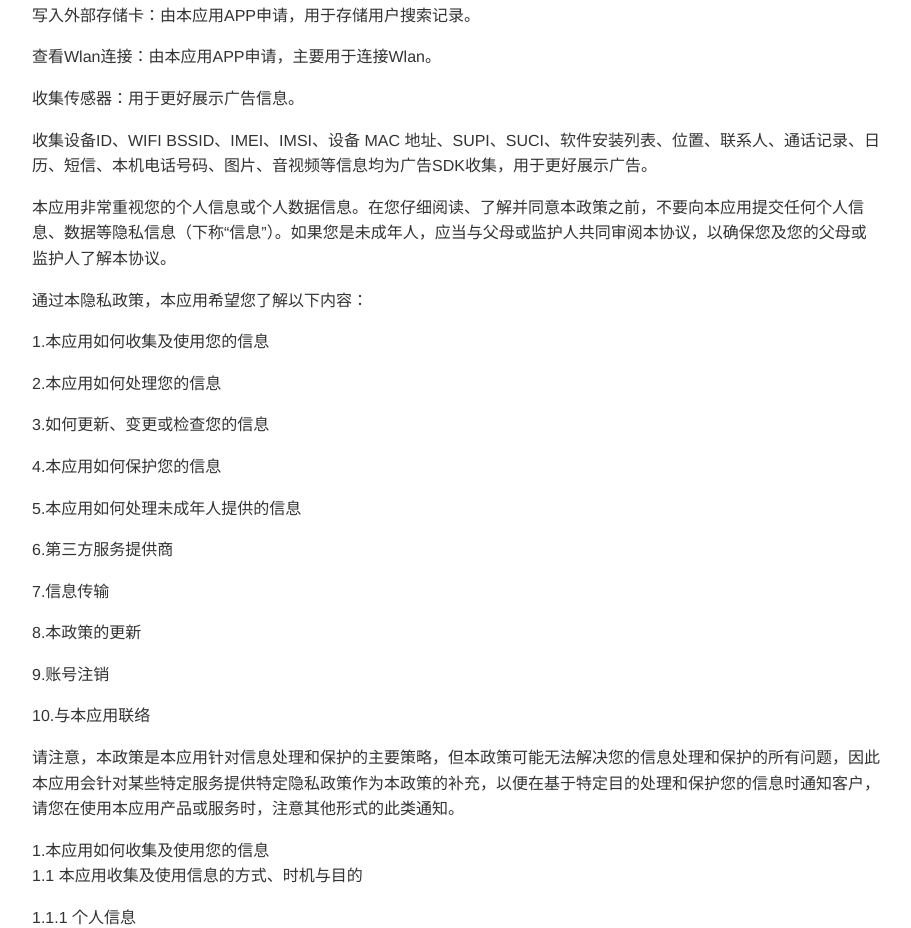
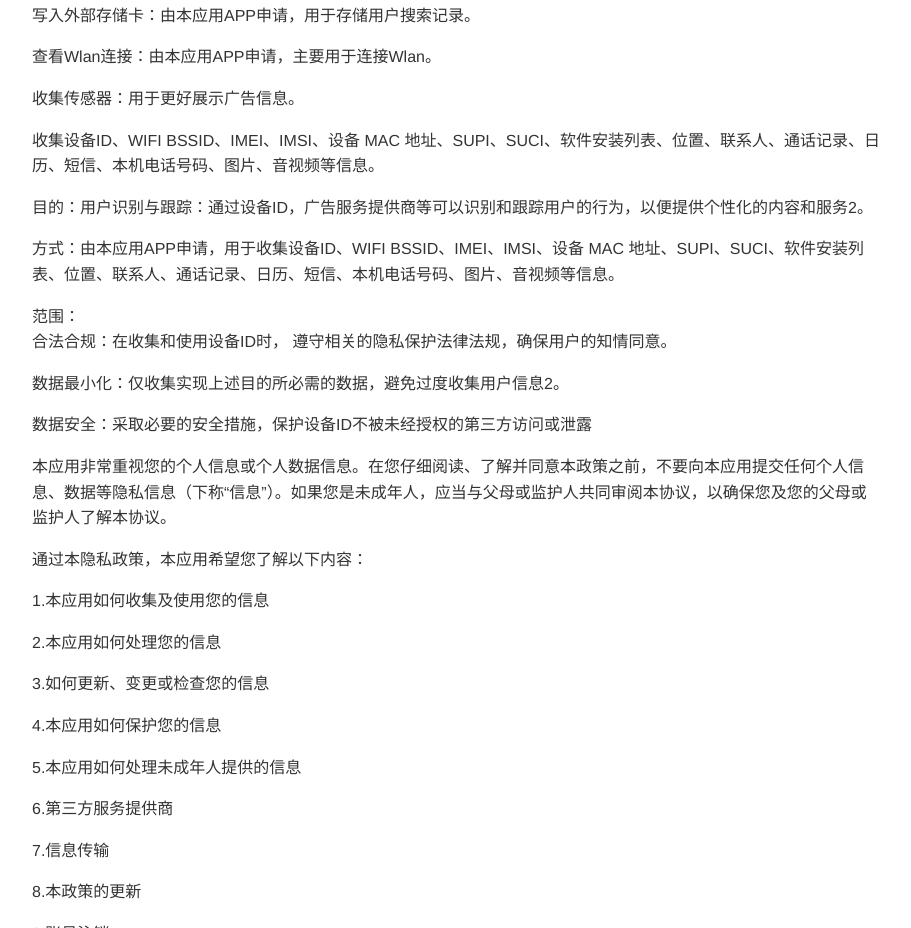
Before and after one commit to CambrianIndusty/xmzydaandq, a plain HTML site: page index.html in a window 1280 px wide. Shown: the part 1453-2381 px from the top of the page, without its empty margins (183-1094 px from the left). Drawn offline with nearby package versions, Linux system fonts and the light colour scheme.

Commit message:
Update index.html

```diff
--- a/index.html
+++ b/index.html
@@ -1,4 +1,4 @@
-<!DOCTYPE html><html><head>
+ <!DOCTYPE html><html><head>
       <title>index</title>
       <meta charset="utf-8">
       <meta name="viewport" content="width=device-width, initial-scale=1.0">
@@ -60,7 +60,13 @@
 <p>写入外部存储卡：由本应用APP申请，用于存储用户搜索记录。</p>
 <p>查看Wlan连接：由本应用APP申请，主要用于连接Wlan。</p>
 <p>收集传感器：用于更好展示广告信息。</p>
-<p>收集设备ID、WIFI BSSID、IMEI、IMSI、设备 MAC 地址、SUPI、SUCI、软件安装列表、位置、联系人、通话记录、日历、短信、本机电话号码、图片、音视频等信息均为广告SDK收集，用于更好展示广告。</p>
+<p>收集设备ID、WIFI BSSID、IMEI、IMSI、设备 MAC 地址、SUPI、SUCI、软件安装列表、位置、联系人、通话记录、日历、短信、本机电话号码、图片、音视频等信息。</p>
+<p>目的：用户识别与跟踪：通过设备ID，广告服务提供商等可以识别和跟踪用户的行为，以便提供个性化的内容和服务2。</p>
+<p>方式：由本应用APP申请，用于收集设备ID、WIFI BSSID、IMEI、IMSI、设备 MAC 地址、SUPI、SUCI、软件安装列表、位置、联系人、通话记录、日历、短信、本机电话号码、图片、音视频等信息。</p>
+<p>范围：<br>
+合法合规：在收集和使用设备ID时， 遵守相关的隐私保护法律法规，确保用户的知情同意。</p>
+<p>数据最小化：仅收集实现上述目的所必需的数据，避免过度收集用户信息2。</p>
+<p>数据安全：采取必要的安全措施，保护设备ID不被未经授权的第三方访问或泄露</p>
 <p>本应用非常重视您的个人信息或个人数据信息。在您仔细阅读、了解并同意本政策之前，不要向本应用提交任何个人信息、数据等隐私信息（下称“信息”）。如果您是未成年人，应当与父母或监护人共同审阅本协议，以确保您及您的父母或监护人了解本协议。</p>
 <p>通过本隐私政策，本应用希望您了解以下内容：</p>
 <p>1.本应用如何收集及使用您的信息</p>
```
